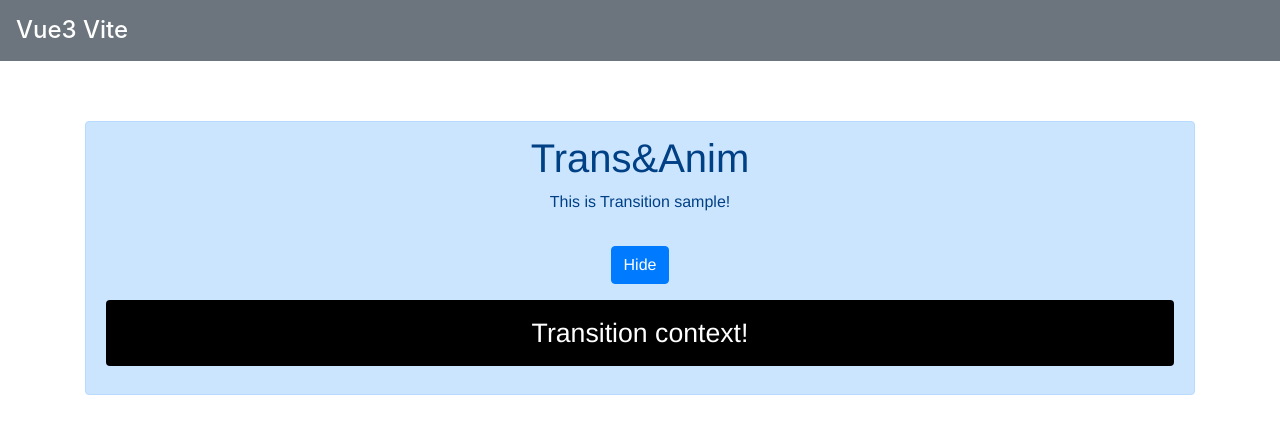
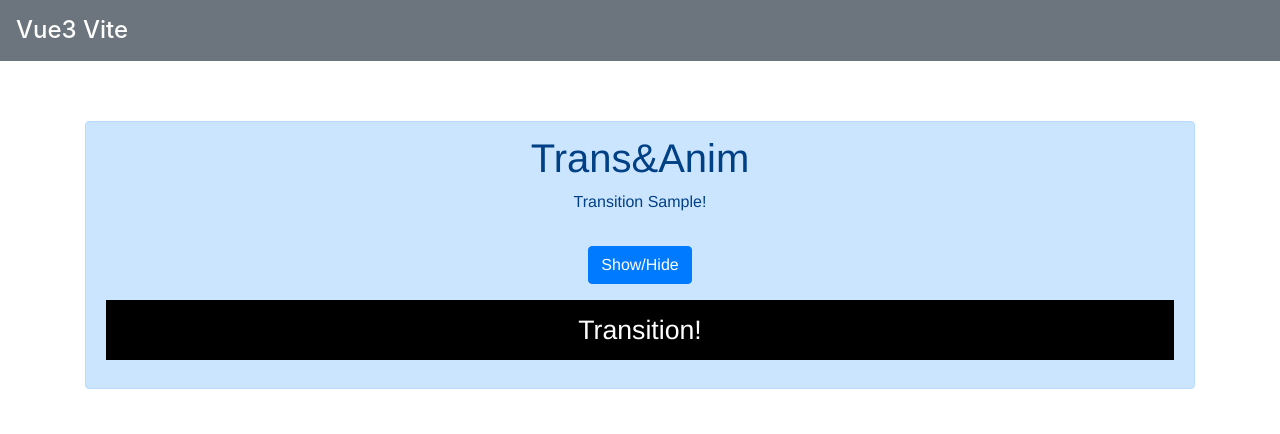
Before and after one commit to besumero628/Vue3_practice, a Vue app in the folder vite_app/: page / in a window 1280 px wide. Shown: the top 434 px of the page. Built offline with nearby package versions, Linux system fonts and the light colour scheme.

Commit message:
transformの設定

```diff
--- a/vite_app/src/components/HelloWorld.vue
+++ b/vite_app/src/components/HelloWorld.vue
@@ -3,16 +3,10 @@
     <h1>{{ title }}</h1>
     <p>{{message}}</p>
     <button class="btn btn-primary m-3" v-on:click="doAction">
-      {{btn}}
+      Show/Hide
     </button>
-    <transition name="transit"
-      v-on:before-enter="startAction"
-      v-on:before-leave="startAction"
-      v-on:after-enter="endAction"
-      v-on:after-leave="endAction">
-      <p v-if="flg" class="alert p-3 h5 trans">
-        Transition context!
-      </p>
+    <transition name="transit">
+      <p v-if="flg" class="trans">Transition!</p>
     </transition>
   </div>
 </template>
@@ -23,30 +17,14 @@ export default {
   data() {
     return {
       title: 'Trans&Anim',
-      message: 'This is Transition sample!',
+      message: 'Transition Sample!',
       flg: true,
       btn: 'Hide'
     }
   },
   methods: {
     doAction() {
-      this.flg = !this.flg
-    },
-    startAction: function () {
-      if (this.flg) {
-        this.message = '現れます・・・'
-      } else {
-        this.message = '消えます・・・'
-      }
-      },
-      endAction: function () {
-        if (this.flg) {
-          this.btn = 'Hide'
-          this.message = '現れました。'
-        } else {
-          this.btn = 'Show'
-          this.message = '消えました。'
-        }
+      this.flg = !this.flg;
     }
   }
 };
@@ -61,31 +39,17 @@ export default {
 }
 
 .transit-enter-active {
-  transition: opacity 0.5s;
+  transition: 1.0s;
 }
 
 .transit-leave-active {
-  transition: opacity 5.0s;
+  transition: 1.0s;
+  opacity: 0.5;
 }
 
-.transit-enter {
-  opacity: 0;
-}
-
-.transit-enter-from {
-  opacity: 0;
-}
-
-.transit-enter-to {
-  opacity: 1.0;
-}
-
-.transit-leave {
-  opacity: 1.0;
-}
-
-.transit-leave-to {
-  opacity: 0;
+.transit-enter, .transit-leave-to {
+  transform: rotateZ(360deg);
+  opacity: 0.1;
 }
 
 pre {
```
